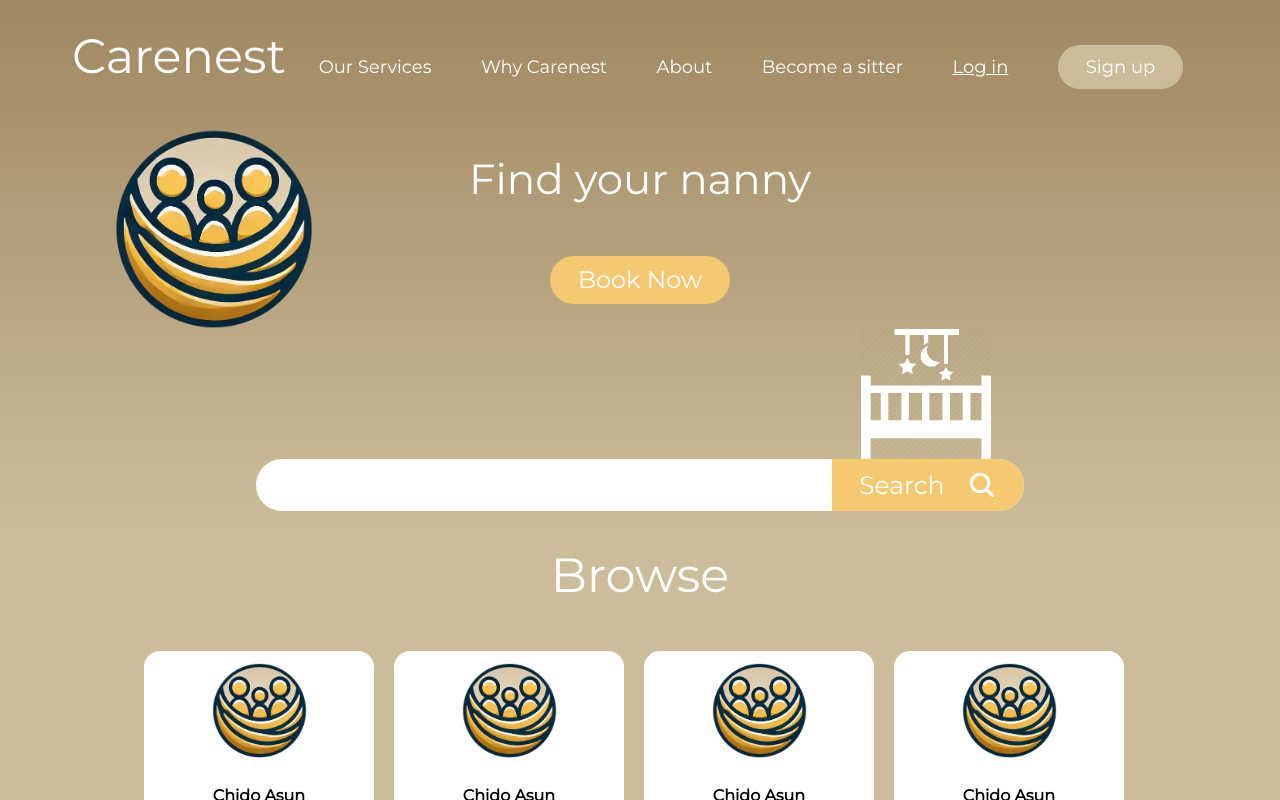
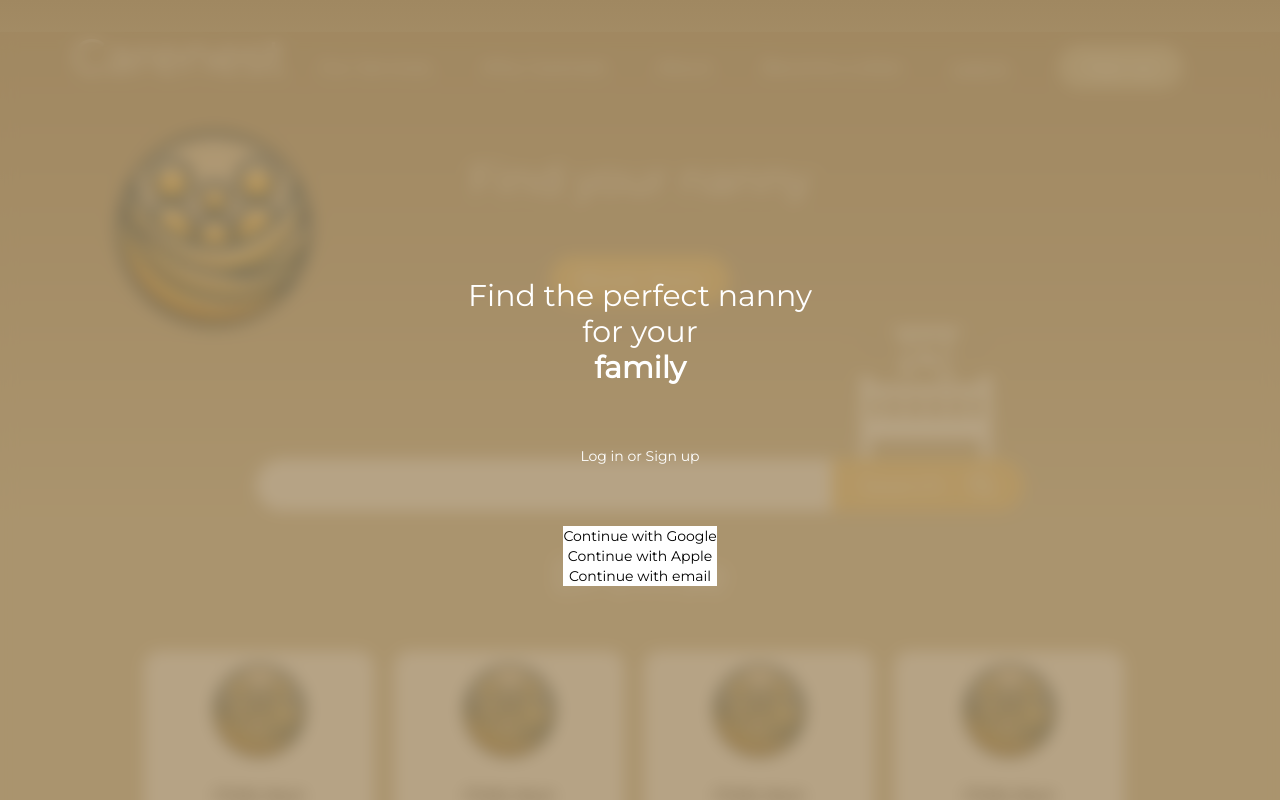
Before and after one commit to Kicknee/CareNest, a Next.js app: page / in a window 1280 px wide. Shown: the top 800 px of the page. Built offline with nearby package versions, Linux system fonts and the light colour scheme.

Commit message:
add sign in modal

```diff
--- a/app/page.tsx
+++ b/app/page.tsx
@@ -10,6 +10,7 @@ import {
 } from "react-icons/io5";
 import NannyCard from "@/components/NannyCard";
 import { useEffect, useRef } from "react";
+import SignInModal from "@/components/SignInModal";
 
 export default function Home() {
   const menuItems = [
@@ -91,6 +92,7 @@ export default function Home() {
 
   return (
     <main className="mx-auto flex w-full max-w-screen flex-col items-center p-8 text-3xl text-white xl:w-[1200px]">
+      <SignInModal />
       <header className="flex w-full items-center justify-center gap-2 md:items-baseline md:justify-around">
         <div className="relative size-[90px] md:hidden">
           <Image src="/logo_m.png" alt="Logo" fill />
```
